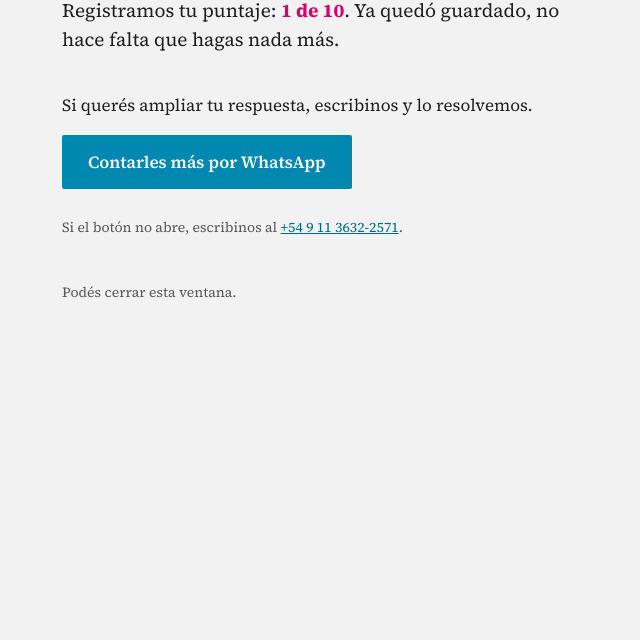
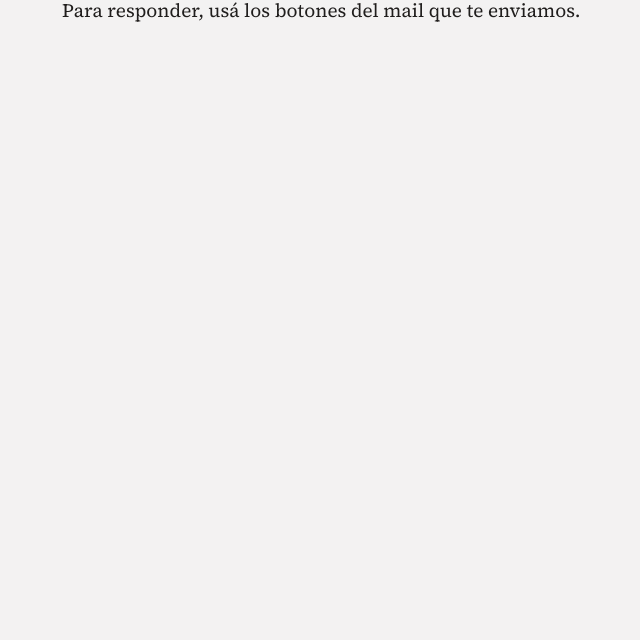
Before and after one commit to marketingenfo/marketingenfo.github.io, a plain HTML site: page index.html in a window 1280 px wide. Shown: the part 160-800 px from the top of the page, without its empty margins (318-958 px from the left). Drawn offline with Linux system fonts and the light colour scheme; no server answers.

Commit message:
Add files via upload

```diff
--- a/index.html
+++ b/index.html
@@ -37,11 +37,15 @@
   var SCRIPT = 'https://script.google.com/macros/s/AKfycbxHVQ_hyE4qCEsXFioNNmKhATtM7OGfElFiOPi_iT48Oc1RzD_ky1TioAuCITXT2pNmSg/exec';
   var WA = '5491136322571';
   var q = new URLSearchParams(location.search);
-  var p = Math.max(1, Math.min(10, parseInt(q.get('p'), 10) || 0));
+  var p = parseInt(q.get('p'), 10);
   var n = (q.get('n') || '').slice(0, 80);
   var rs = (q.get('rs') || '').slice(0, 120);
   var ap = (q.get('apies') || '').slice(0, 20);
 
+  if (!(p >= 1 && p <= 10) || !/^\d{3,10}$/.test((q.get('apies') || '').trim())) {
+    document.body.innerHTML = '<div class="w"><p class="k">e.nfo</p><h1>Encuesta de renovación</h1><p class="p">Para responder, usá los botones del mail que te enviamos.</p></div>';
+    return;
+  }
   var base = 'la gestión de contenidos de cartelería digital. ';
   var msg = p <= 3 ? 'Hay cosas que no están funcionando y quiero explicarles cuáles antes de definir la renovación.'
           : p <= 5 ? 'Me gustaría plantearles algunos puntos a mejorar de cara a la renovación.'
```
